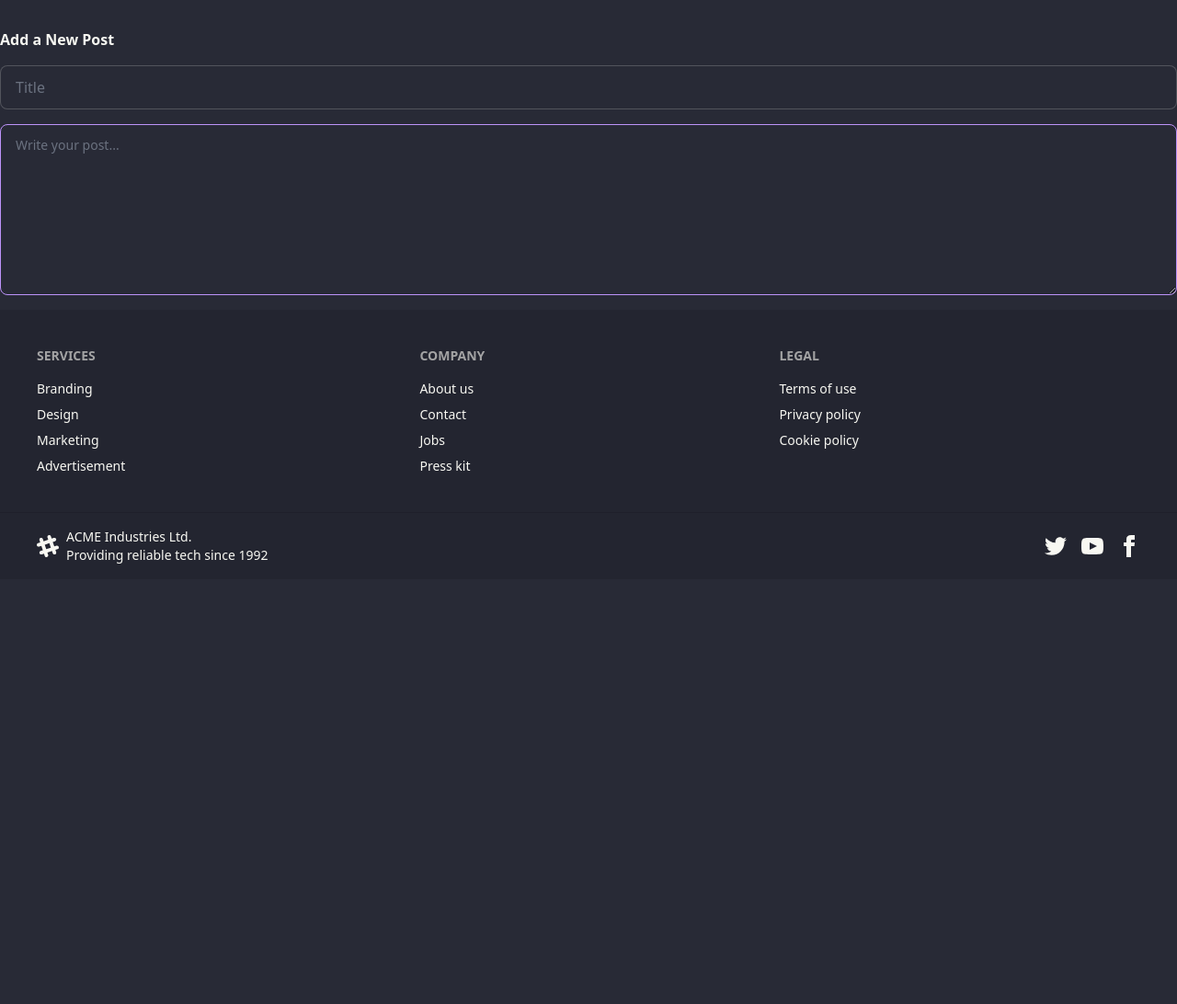
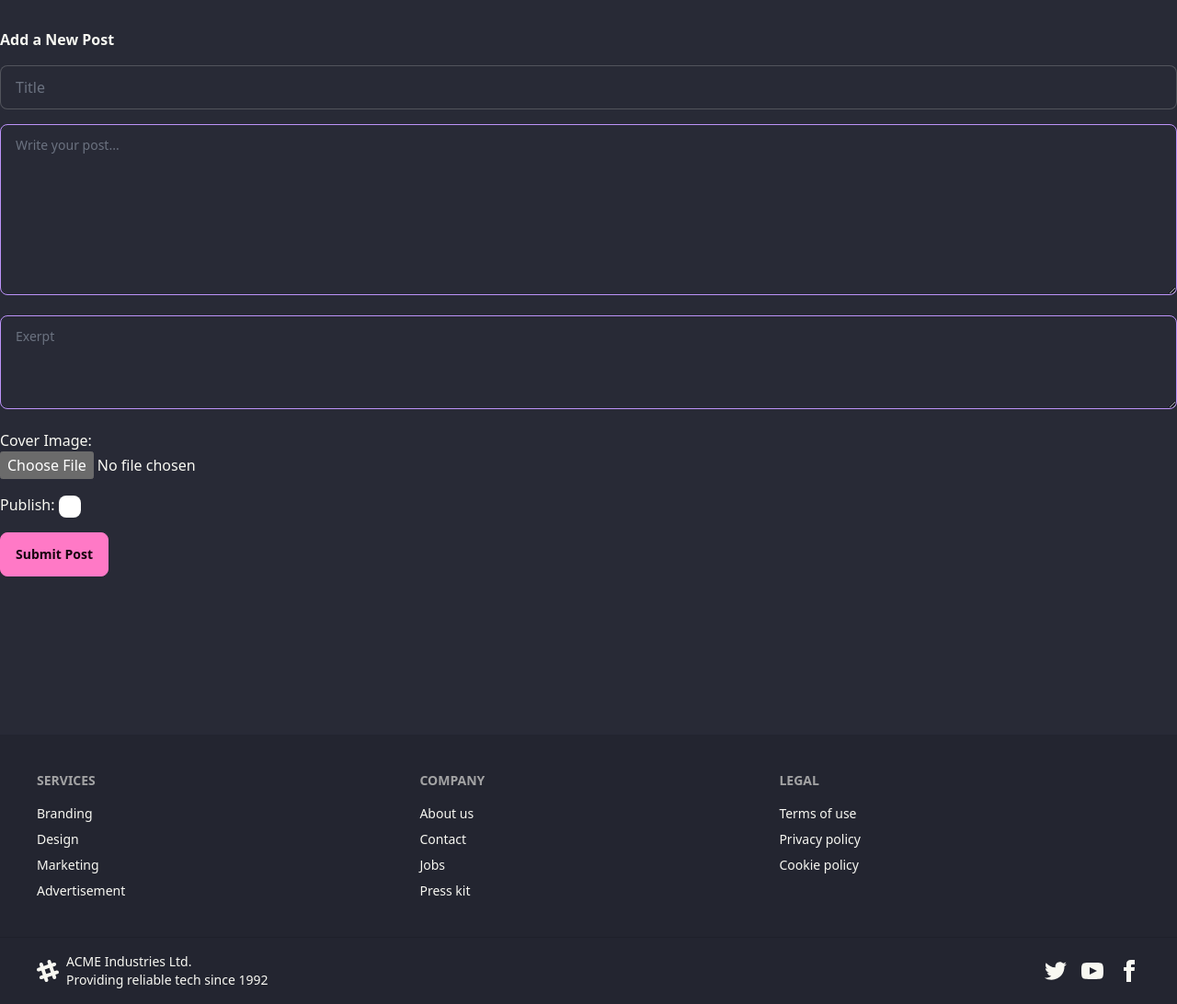
Before and after one commit to pearsedarcy/my-blog, a Django app: page /add-post/ in a window 1280 px wide. Shown: the part 170-1262 px from the top of the page at 92% size. Before the commit the page ends 783 px from the top, so only its background shows below. Run offline with Django 5.2, Linux system fonts and the light colour scheme; a user stored in the database is signed in; some libraries are stand-ins or nearby versions.

Commit message:
Fix footer sizing

```diff
--- a/blog/templates/blog/base.html
+++ b/blog/templates/blog/base.html
@@ -126,12 +126,12 @@
     </header>
 
     <!-- Main Content Section -->
-    <main class="flex-1 py-8">{% block content %}{% endblock %}</main>
+    <main class="flex-1 py-8" style="height: 100vh;">{% block content %}{% endblock %}</main>
 
     <!-- Footer Section -->
     <div
       class="footer-to-bottom"
-      style="position: fixed; bottom: 0; width: 100%"
+
     >
       <footer class="footer bg-base-200 text-base-content p-10">
         <nav>
```
